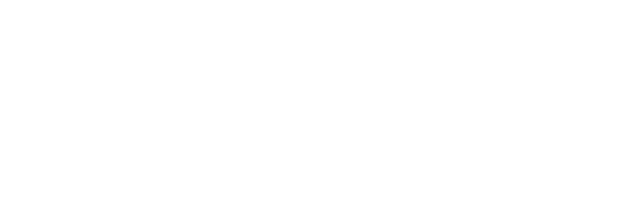
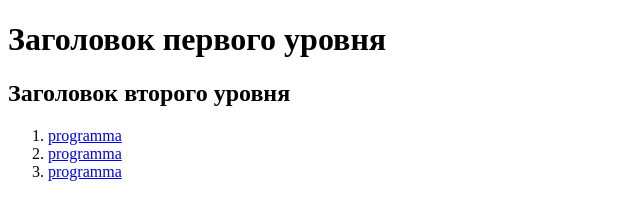
Before and after one commit to Kseniyapal/task-html, a website: page src/index.html in a window 1280 px wide. Shown: the whole page, without its empty margins (0-640 px from the left). Drawn offline with Linux system fonts and the light colour scheme.

Commit message:
Задание по HTML

```diff
--- a/src/index.html
+++ b/src/index.html
@@ -3,5 +3,18 @@
     <head>
         <title>HTML</title>
     </head>
-    <body></body>
+    <body>
+        <h1 >Заголовок первого уровня</h1>
+            <h2 >Заголовок второго уровня</h2>
+                <ol>
+                    <li  >
+                        <a href="http://codeforces.com/" >programma  </a>
+                        <li >
+                            <a href="http://codeforces.com/" " >programma</a>
+                            <li >
+                                <a href="http://codeforces.com/" > programma </a>
+                </ol>
+
+
+    </body>
 </html>
```
